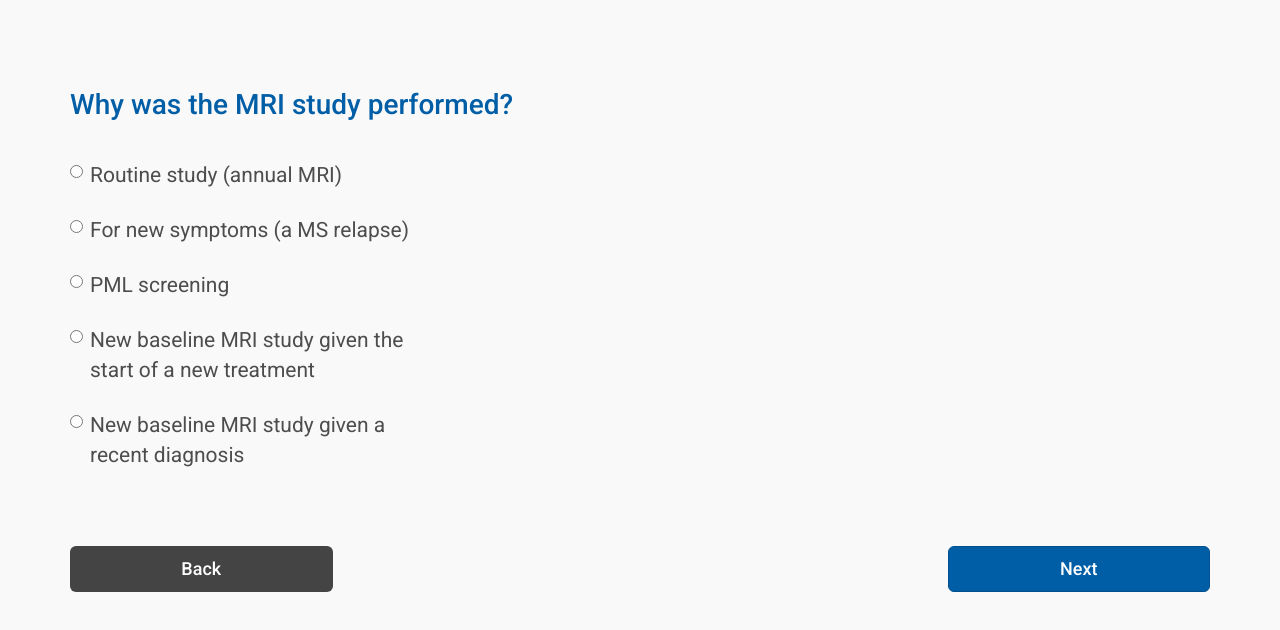
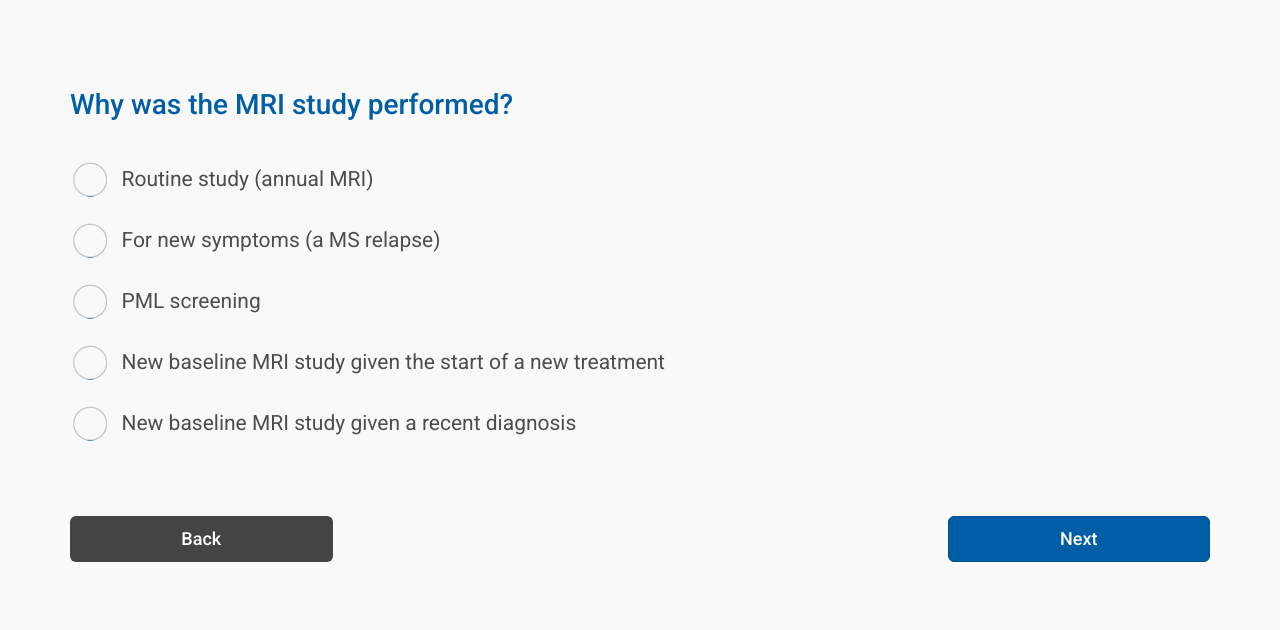
Before and after one commit to hrazith/sophix, a plain HTML site: page mri-question-2.html in a window 1280 px wide. Shown: the part 112-742 px from the top of the page. Drawn offline with nearby package versions, Linux system fonts and the light colour scheme.

Commit message:
pushing changes...

```diff
--- a/mri-question-2.html
+++ b/mri-question-2.html
@@ -42,42 +42,36 @@
               </div>
             </div>
             <div class="row">
-              <div class="col-sm-4">
+              <div class="col-sm-12">
 
-              <div class="form-group">
+              <div class="form-group" id="cust">
                   <!-- Radio Input -->
                   <div class="radio">
-                    <label>
-                      <input type="radio" name="optionsRadios" id="optionsRadios1" value="option1">
-                      Routine study (annual MRI)
-                    </label>
+
+                      <input type="radio" name="optionsRadios" id="optionsRadios1" value="option1"/>
+                      <label for="optionsRadios1">Routine study (annual MRI)</label>
                   </div>
                   <!-- Radio Input -->
                   <div class="radio">
-                    <label>
-                      <input type="radio" name="optionsRadios" id="optionsRadios2" value="option2">
-                      For new symptoms (a MS relapse)
-                    </label>
+                     <input type="radio" name="optionsRadios" id="optionsRadios2" value="option2"/>
+                      <label for="optionsRadios2">For new symptoms (a MS relapse)</label>
                   </div>
                   <!-- Radio Input -->
                   <div class="radio">
-                    <label>
-                      <input type="radio" name="optionsRadios" id="optionsRadios3" value="option3">
-                      PML screening
-                    </label>
+                    <input type="radio" name="optionsRadios" id="optionsRadios3" value="option3"/>
+                     <label for="optionsRadios3">PML screening</label>
                   </div>
+
                   <div class="radio">
-                    <label>
-                      <input type="radio" name="optionsRadios" id="optionsRadios3" value="option3">
-                      New baseline MRI study given the start of a new treatment
-                    </label>
+                    <input type="radio" name="optionsRadios" id="optionsRadios4" value="option4"/>
+                     <label for="optionsRadios4">New baseline MRI study given the start of a new treatment</label>
                   </div>
+
                   <div class="radio">
-                    <label>
-                      <input type="radio" name="optionsRadios" id="optionsRadios3" value="option3">
-                      New baseline MRI study given a recent diagnosis
-                    </label>
+                      <input type="radio" name="optionsRadios" id="optionsRadios5" value="option5"/>
+                      <label for="optionsRadios5">New baseline MRI study given a recent diagnosis</label>
                   </div>
+
               </div>
 
               </div>
```
Also changed, not shown: mri-question-4.html (+11 -17 lines).
